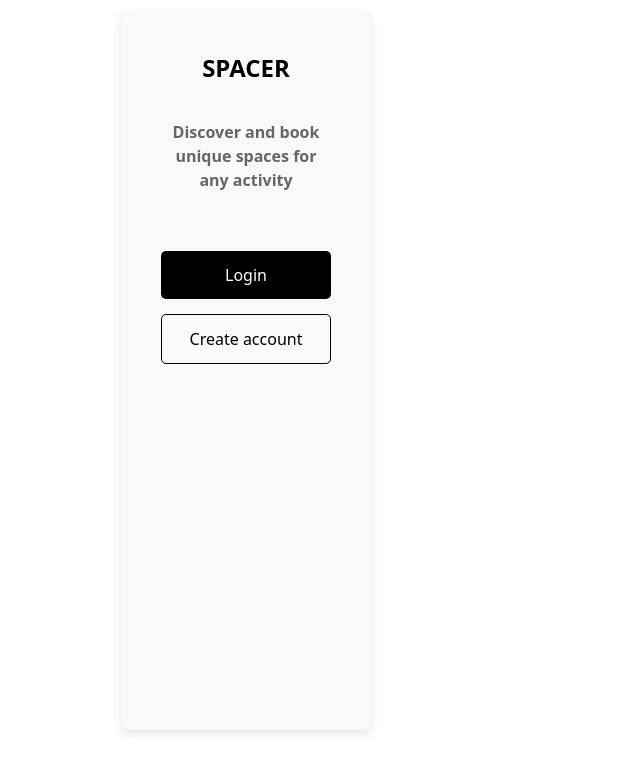
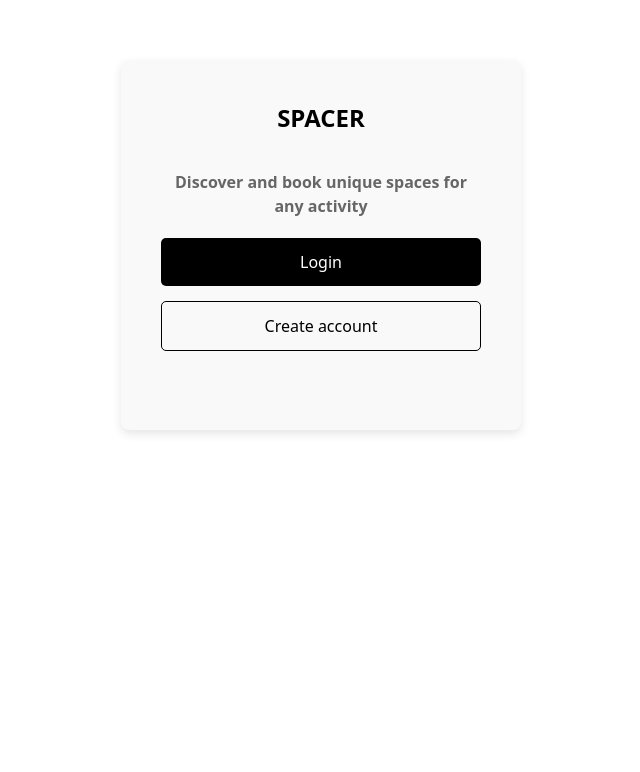
Before and after one commit to festus-sulumeti/Spacer, a React (Vite) app: page / in a window 1280 px wide. Shown: the part 130-902 px from the top of the page, without its empty margins (394-1034 px from the left). After the commit the page ends 800 px from the top, so only its background shows below. Built offline with nearby package versions, Linux system fonts and the light colour scheme.

Commit message:
The application

```diff
--- a/src/components/Accountcreation.jsx
+++ b/src/components/Accountcreation.jsx
@@ -1,5 +1,5 @@
 import { useState } from "react";
-import "../styling/AccountCreation.css";
+import '../styling/Accountcreation.css';
 
 const AccountCreation = () => {
   const [username, setUsername] = useState("");
@@ -13,9 +13,11 @@ const AccountCreation = () => {
   };
 
   return (
-    <div className="wrapper">
+    <>
+    <div className="wrapper2">
       <div className="container">
         <h2>Sign Up</h2>
+        <br />
         <form onSubmit={handleSubmit}>
           <div className="form-group">
             <label htmlFor="username">Username</label>
@@ -49,11 +51,11 @@ const AccountCreation = () => {
           </div>
           <button type="submit">Sign Up</button>
         </form>
-        <p>
-          Already have an account? <a href="/login">Log in</a>
-        </p>
+
+         <p>Already have an account? <a href="/login">Log in</a></p>
       </div>
     </div>
+    </>
   );
 };
 
--- a/src/components/Home.jsx
+++ b/src/components/Home.jsx
@@ -9,7 +9,7 @@ const Home = () => {
         <h1 className="heading">SPACER</h1>
         <br />
         <p className="description">Discover and book unique spaces for any activity</p>
-        <br />
+
         <Link to="/login" className="link login-link">Login</Link>
         <Link to="/signup" className="link signup-link">Create account</Link>
       </div>
--- a/src/styling/Accountcreation.css
+++ b/src/styling/Accountcreation.css
@@ -1,15 +1,15 @@
-.wrapper {
+.wrapper2 {
     display: flex;
     justify-content: center;
     align-items: center;
-    height: 100vh;
+    height: auto; /* Adjusted to auto height */
   }
 
   .container {
     background-color: #f9f9f9;
     padding: 40px;
     border-radius: 8px;
-    box-shadow: 0 4px 10px rgba(0, 0, 0, 0.1);
+    box-shadow: 0px 4px 10px rgba(0, 0, 0, 0.1);
     width: 400px;
   }
 
```
